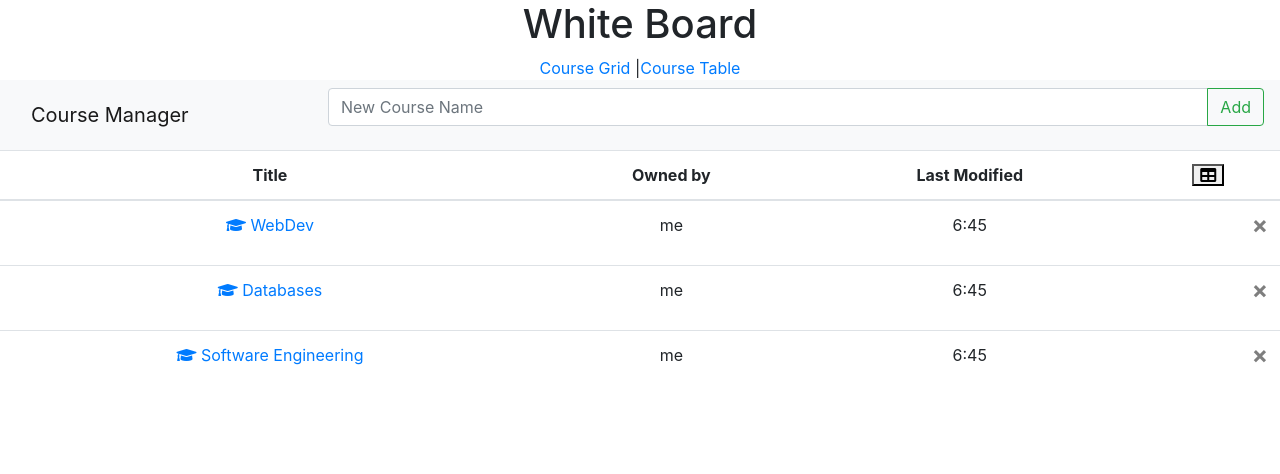
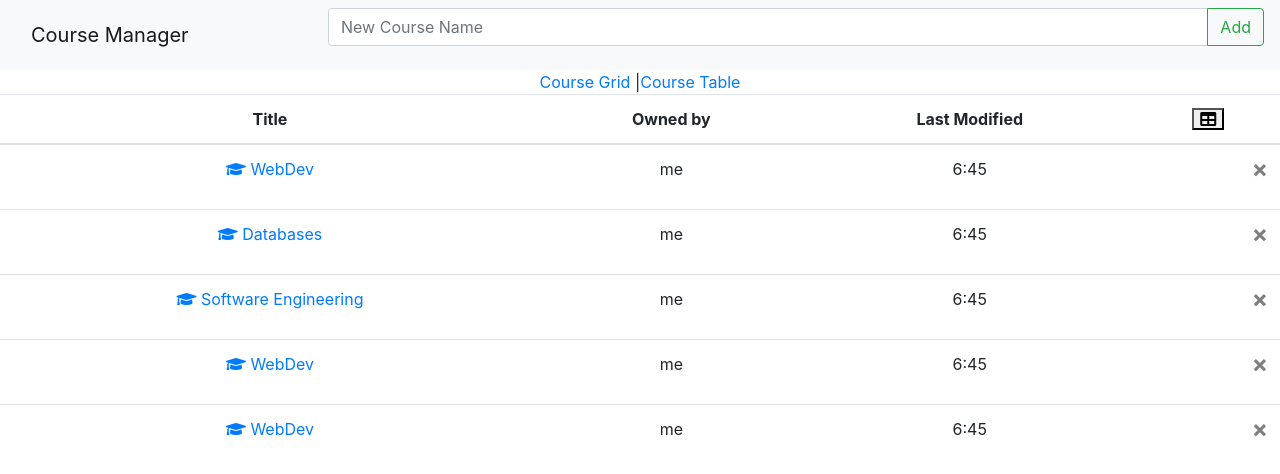
Before and after one commit to vaibhavdave5/reactAssignment, a React (Create React App) app: page /table in a window 1280 px wide. Shown: the top 474 px of the page. Built offline with nearby package versions, Linux system fonts and the light colour scheme.

Commit message:
Cards implemented

```diff
--- a/src/App.css
+++ b/src/App.css
@@ -18,6 +18,7 @@
   color: white;
 }
 
+
 .App-link {
   color: #61dafb;
 }
--- a/src/components/CourseCard.js
+++ b/src/components/CourseCard.js
@@ -1,16 +1,18 @@
-import React, {Component} from 'react'
+import React from 'react'
 import {Link} from 'react-router-dom'
 
+
 const CourseCard = ({course, deleteCourse}) =>
-  <div className="card"
-       styles={{width: '18rem'}}>
-    <img className="card-img-top"
-         src="https://picsum.photos/300/200"/>
+<div className = "col-sm-12 col-md-4 col-lg-2">
+<div className="card mb-4">
+    <img className="card-img-top" src="https://picsum.photos/200/200" alt="Card image cap"/>
     <div className="card-body">
       <h5 className="card-title">{course.title}</h5>
       <p className="card-text">Card text.</p>
       <Link className="btn btn-primary" to={`/course/${course.id}`}>Edit</Link>
       <a onClick={() => deleteCourse(course)}
          className="btn btn-danger">Delete</a>
-    </div></div>
+    </div>
+</div>
+</div>
 export default CourseCard;
--- a/src/components/CourseGrid.js
+++ b/src/components/CourseGrid.js
@@ -1,8 +1,8 @@
 import React from 'react'
 import CourseCard from './CourseCard'
-import NewCourseCard from "./NewCourseCard";
+
 const CourseGrid = ({courses, deleteCourse, addCourse}) =>
-  <div className="card-deck">
+  <div className="row">
     {
         courses.map(course =>
           <CourseCard
@@ -11,8 +11,7 @@ const CourseGrid = ({courses, deleteCourse, addCourse}) =>
             key={course.id}/>
         )
     }
-    <NewCourseCard
-      addCourse={addCourse}/>
+
   </div>
 
 export default CourseGrid
--- a/src/components/CourseList.js
+++ b/src/components/CourseList.js
@@ -1,13 +1,8 @@
-import React, { Component } from 'react';
-import CourseListNav from './CourseListNav'
+import React from 'react';
 import Courses from './Courses'
-import CourseService from '../services/CourseService'
-
-
 
 const CourseList = ({courses}) =>
               <div>
-                <CourseListNav/>
 
             <table className="table">
                 <thead>
--- a/src/components/WhiteBoard.js
+++ b/src/components/WhiteBoard.js
@@ -23,7 +23,29 @@ class WhiteBoard extends Component {
   render() {
     return (
         <div>
-        <h1>White Board</h1>
+        <nav className="navbar navbar-expand-lg navbar-light bg-light">
+
+       <div className="collapse navbar-collapse col-3"
+           id="navbarTogglerDemo01">
+           <a className="navbar-brand"
+           href="#">Course Manager</a>
+       </div>
+       <div>
+       <div className="input-group mb-3">
+           <input type="text"
+               className="form-control"
+               placeholder="New Course Name"
+               aria-label="Add new course"
+               aria-describedby="basic-addon2"
+               size = '80' />
+           <div className="input-group-append">
+           <button className="btn btn-outline-success "
+                   type="submit">Add</button>
+           </div>
+       </div>
+</div>
+</nav>
+
 <Router>
  <div>
    <Link to="/">Course Grid</Link> |
@@ -41,7 +63,10 @@ class WhiteBoard extends Component {
           render={() => <CourseList courses={this.state.courses}/>}/>
  </div>
 </Router>
+
    </div>
+
+
     )
   }
 }
--- a/src/index.js
+++ b/src/index.js
@@ -5,7 +5,7 @@ import App from './App';
 import * as serviceWorker from './serviceWorker';
 
 import '../node_modules/bootstrap/dist/css/bootstrap.css'
-
+import './index.css';
 
 ReactDOM.render(<App />, document.getElementById('root'));
 
--- a/src/services/courses.json
+++ b/src/services/courses.json
@@ -48,7 +48,7 @@
       ]
     },
     {
-      "id": 345,
+      "id": 3451,
       "title": "Software Engineering",
       "modules": [
         {
@@ -60,5 +60,74 @@
           "title": "Testing"
         }
       ]
+    },
+    {
+      "id": 1231,
+      "title": "WebDev",
+      "modules": [
+        {
+          "id": 1,
+          "title": "jQuery",
+          "lessons": [
+            {
+              "id": 1,
+              "title": "Lesson 1"
+            },
+            {
+              "id": 2,
+              "title": "Lesson 2"
+            }
+          ]
+        },
+        {
+          "id": 2,
+          "title": "React",
+          "lessons": [
+            {
+              "id": 3,
+              "title": "Lesson 3"
+            },
+            {
+              "id": 4,
+              "title": "Lesson 4"
+            }
+          ]
+        }
+      ]
+    },
+    {
+      "id": 1232,
+      "title": "WebDev",
+      "modules": [
+        {
+          "id": 1,
+          "title": "jQuery",
+          "lessons": [
+            {
+              "id": 1,
+              "title": "Lesson 1"
+            },
+            {
+              "id": 2,
+              "title": "Lesson 2"
+            }
+          ]
+        },
+        {
+          "id": 2,
+          "title": "React",
+          "lessons": [
+            {
+              "id": 3,
+              "title": "Lesson 3"
+            },
+            {
+              "id": 4,
+              "title": "Lesson 4"
+            }
+          ]
+        }
+      ]
     }
+
   ]
```
Also changed, not shown: src/components/CourseListNav.js (line endings or trailing spaces), src/index.css (line endings or trailing spaces). Lines whose indentation alone changed are shown as unchanged.
